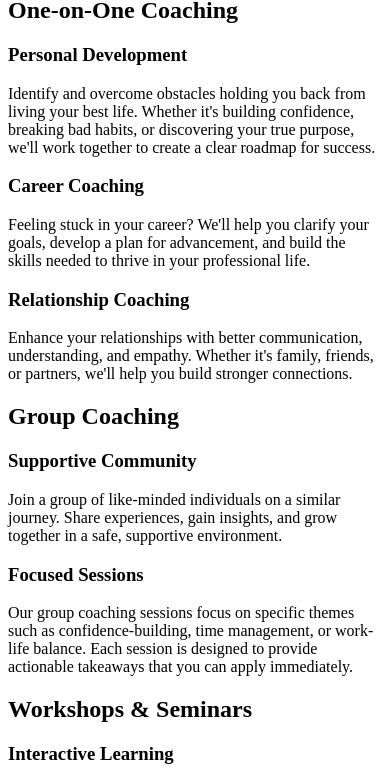
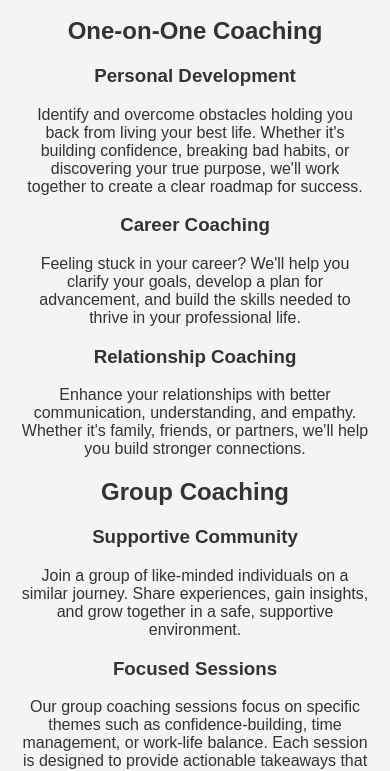
Before and after one commit to Falah1994/path-to-sucess, a plain HTML site: page Our-Services.html in a window 390 px wide. Shown: the part 83-854 px from the top of the page. Drawn offline with Linux system fonts and the light colour scheme.

Commit message:
Link Style Sheet
Link Style Sheet

```diff
--- a/Our-Services.html
+++ b/Our-Services.html
@@ -4,6 +4,7 @@
     <meta charset="UTF-8">
     <meta name="viewport" content="width=device-width, initial-scale=1.0">
     <title>Our Services</title>
+    <link rel="stylesheet" href="style.css">
 </head>
 <body>
     <h1>Our Services</h1>
--- /dev/null
+++ b/style.css
@@ -0,0 +1,15 @@
+/* style.css */
+
+body {
+    margin: 0;
+    font-family: Arial , sans-serif;
+    text-align: center;
+}
+@media (max-width: 450px) {
+    body {
+        display:block;
+        background-color: #f4f4f4;
+        color: #333;
+        padding: 20px;
+    }
+}
```
Also changed, not shown: Prices.html (+1 -0 lines), Take-the-First-Step.html (+1 -0 lines), Why-Choose-Us.html (+1 -0 lines), index.html (+1 -0 lines).
